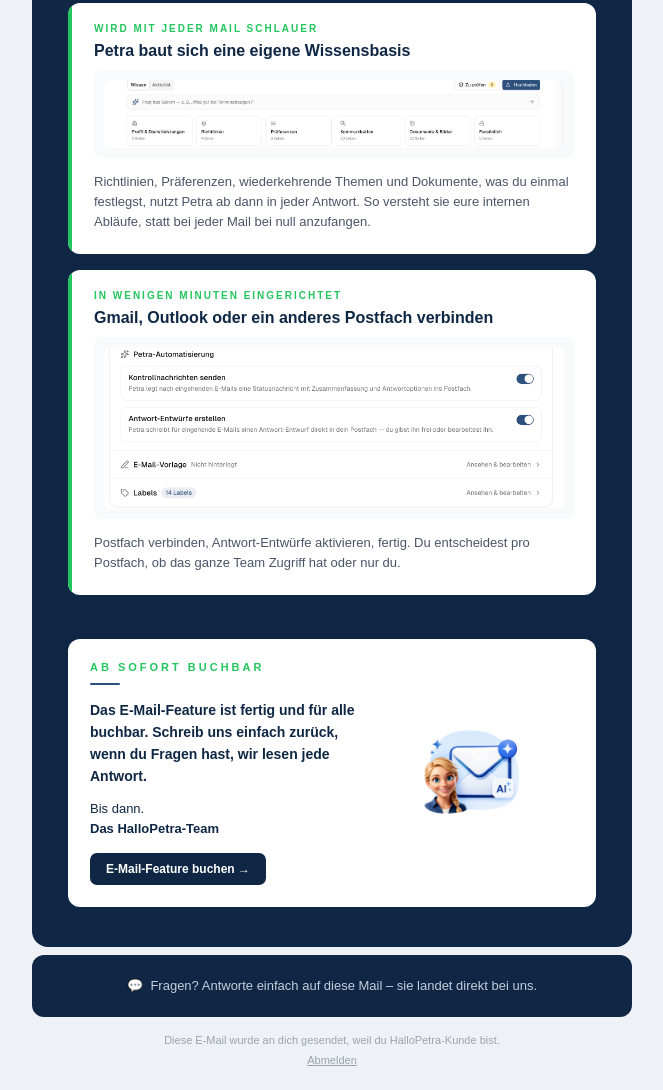
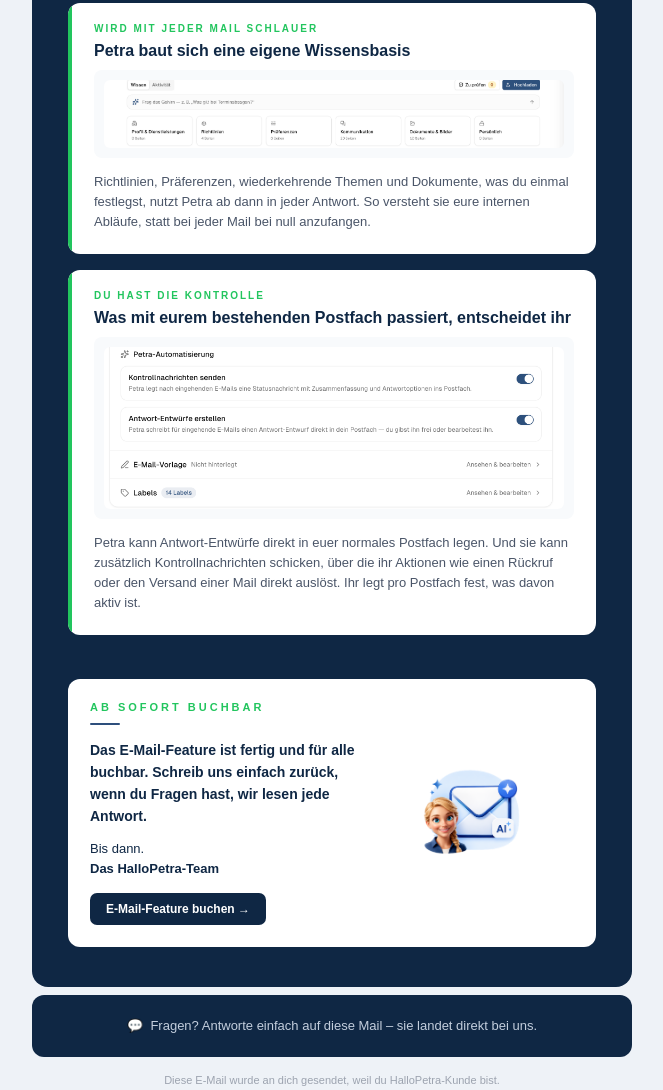
Before and after one commit to jesko-maker/hallopetra-referral, a website: page newsletter-email-feature-v1.html in a window 1280 px wide. Shown: the part 1166-2256 px from the top of the page, without its empty margins (308-971 px from the left). Drawn offline with Linux system fonts and the light colour scheme.

Commit message:
Fix Postfach-section copy: control over native inbox, not setup speed

```diff
--- a/newsletter-email-feature-v1.html
+++ b/newsletter-email-feature-v1.html
@@ -179,8 +179,8 @@
                     <tr>
                       <td width="4" bgcolor="#22c55e" style="background:#22c55e;font-size:0;line-height:0;">&nbsp;</td>
                       <td style="padding:20px 22px 22px;">
-                        <p style="color:#22c55e;font-size:10px;letter-spacing:2px;text-transform:uppercase;font-weight:700;margin:0 0 8px;font-family:Arial,Helvetica,sans-serif;">In wenigen Minuten eingerichtet</p>
-                        <h3 style="color:#0f2744;font-size:16px;font-weight:800;margin:0 0 10px;font-family:Arial,Helvetica,sans-serif;">Gmail, Outlook oder ein anderes Postfach verbinden</h3>
+                        <p style="color:#22c55e;font-size:10px;letter-spacing:2px;text-transform:uppercase;font-weight:700;margin:0 0 8px;font-family:Arial,Helvetica,sans-serif;">Du hast die Kontrolle</p>
+                        <h3 style="color:#0f2744;font-size:16px;font-weight:800;margin:0 0 10px;font-family:Arial,Helvetica,sans-serif;">Was mit eurem bestehenden Postfach passiert, entscheidet ihr</h3>
                         <table width="100%" cellpadding="0" cellspacing="0" border="0" bgcolor="#f8fafc" style="border-collapse:collapse;border-radius:8px;background:#f8fafc;margin-bottom:14px;">
                           <tr>
                             <td align="center" style="padding:10px;">
@@ -191,7 +191,7 @@
                             </td>
                           </tr>
                         </table>
-                        <p style="color:#4a5568;font-size:13px;line-height:20px;margin:0;font-family:Arial,Helvetica,sans-serif;">Postfach verbinden, Antwort-Entwürfe aktivieren, fertig. Du entscheidest pro Postfach, ob das ganze Team Zugriff hat oder nur du.</p>
+                        <p style="color:#4a5568;font-size:13px;line-height:20px;margin:0;font-family:Arial,Helvetica,sans-serif;">Petra kann Antwort-Entwürfe direkt in euer normales Postfach legen. Und sie kann zusätzlich Kontrollnachrichten schicken, über die ihr Aktionen wie einen Rückruf oder den Versand einer Mail direkt auslöst. Ihr legt pro Postfach fest, was davon aktiv ist.</p>
                       </td>
                     </tr>
                   </table>
```
